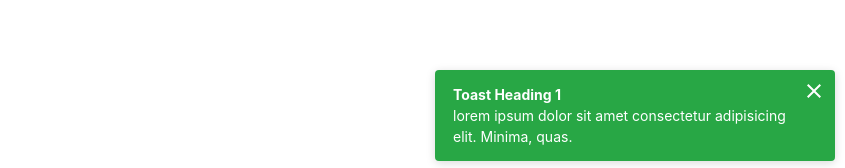
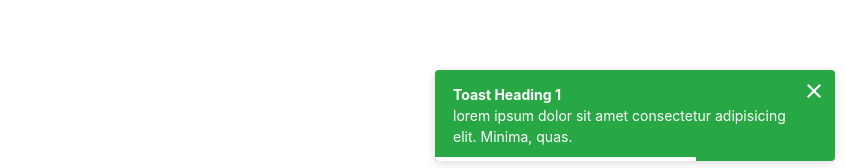
Before and after one commit to JonasPalms/palmo-toast, a website built with Vite: page index.html in a window 1280 px wide. Both pictures are taken after a click on the button "Show Toast". Shown: the part 629-797 px from the top of the page, without its empty margins (435-1280 px from the left). Built offline with nearby package versions, Linux system fonts and the light colour scheme.

Commit message:
add timer to toast

```diff
--- a/src/main.ts
+++ b/src/main.ts
@@ -18,6 +18,7 @@ document.querySelector('button')?.addEventListener('click', () => {
     type: type as ToastType,
     duration: Number(duration) * 1000,
     dissmissable: dissmissable,
+    showTimer: true,
   })
 
   toast.showToast()
--- a/src/toast.css
+++ b/src/toast.css
@@ -36,6 +36,7 @@
 .toast {
   cursor: pointer;
   position: fixed;
+  overflow: hidden;
   z-index: 1000;
   margin: var(--toast-margin);
   background-color: var(--toast-bg-color, --toast-default-bg);
@@ -114,6 +115,15 @@
     outline: 1px solid var(--toast-text-color);
     border-radius: var(--toast-border-radius);
   }
+
+  .toast-time-bar {
+    position: absolute;
+    bottom: 0;
+    left: 0;
+    height: 4px;
+    width: 100%;
+    background-color: var(--toast-text-color);
+  }
 }
 
 @keyframes slideInBottom {
--- a/src/toast.ts
+++ b/src/toast.ts
@@ -6,6 +6,7 @@ export type PalmToastOptions = {
   duration?: number
   dissmissable?: boolean
   draggable?: boolean
+  showTimer?: boolean
 }
 
 export enum ToastPosition {
@@ -31,10 +32,12 @@ export class PalmToast {
   private readonly duration: number
   private readonly dissmissable: boolean
   private readonly draggable: boolean
+  private readonly showTimer: boolean
   private toastElement?: HTMLElement
-  private timeoutID?: number
+  private timeBar?: HTMLElement
   private toastSpacing = 10
   private positionModifier: 'top' | 'bottom'
+  private requestAnimationID?: number
 
   constructor(options: PalmToastOptions) {
     this.text = options.text
@@ -44,6 +47,7 @@ export class PalmToast {
     this.duration = options.duration ?? 3000
     this.dissmissable = options.dissmissable ?? true
     this.draggable = options.draggable ?? true
+    this.showTimer = options.showTimer ?? false
     this.positionModifier =
       this.position === ToastPosition.BottomRight || this.position === ToastPosition.BottomLeft
         ? 'bottom'
@@ -56,11 +60,10 @@ export class PalmToast {
     toast.setAttribute('toast-type', this.type)
     toast.setAttribute('toast-position', this.position)
 
-    const innerHTML = `
+    toast.innerHTML = `
       <strong>${this.heading ?? ''}</strong>
       <p class="toast-body">${this.text}</p>
     `
-    toast.innerHTML = innerHTML
 
     if (this.dissmissable) {
       this.addCloseButton(toast)
@@ -68,6 +71,10 @@ export class PalmToast {
 
     if (this.draggable) {
       this.makeDraggable(toast)
+    }
+
+    if (this.showTimer) {
+      this.addTimeBar(toast)
     }
 
     return toast
@@ -80,9 +87,7 @@ export class PalmToast {
 
       this.repositionToasts()
 
-      this.timeoutID = window.setTimeout(() => {
-        this.removeToast()
-      }, this.duration)
+      this.beginTimer()
     } catch (error) {
       console.error('An error occurred while generating your PalmToast: \n', error)
     }
@@ -94,25 +99,51 @@ export class PalmToast {
     closeButton.innerHTML = `
     <svg xmlns="http://www.w3.org/2000/svg" viewBox="0 0 24 24"><title>close</title><path d="M19,6.41L17.59,5L12,10.59L6.41,5L5,6.41L10.59,12L5,17.59L6.41,19L12,13.41L17.59,19L19,17.59L13.41,12L19,6.41Z" fill="currentColor" /></svg>
     `
-    closeButton.addEventListener('click', () => this.removeToast())
+    closeButton.addEventListener('click', () => this.removeToast)
     toast.appendChild(closeButton)
   }
 
-  private makeDraggable(toast: HTMLElement) {
-    toast.addEventListener('dragstart', (e: MouseEvent) => {
-      console.log(e)
-    })
+  private makeDraggable(toast: HTMLElement) {}
+
+  private beginTimer() {
+    let startTime: number | undefined
+    const updateTimer = (timeStamp: number) => {
+      if (!startTime) {
+        startTime = timeStamp
+      }
+
+      const elapsed = timeStamp - startTime
+      const remainingTime = Math.max(0, this.duration - elapsed)
+
+      if (this.timeBar) {
+        const percentage = (remainingTime / this.duration) * 100
+        this.timeBar.style.width = `${percentage}%`
+      }
+
+      if (remainingTime > 0) {
+        this.requestAnimationID = requestAnimationFrame(updateTimer)
+      } else {
+        this.removeToast()
+      }
+    }
+
+    this.requestAnimationID = requestAnimationFrame(updateTimer)
+  }
+
+  private addTimeBar(toast: HTMLElement) {
+    this.timeBar = document.createElement('div')
+    this.timeBar.className = 'toast-time-bar'
+    toast.appendChild(this.timeBar)
   }
 
   private removeToast() {
-    window.clearTimeout(this.timeoutID)
+    if (!this.toastElement) return
 
-    if (this.toastElement) {
-      this.toastElement.style.opacity = '0'
-      this.toastElement.ontransitionend = () => {
-        this.toastElement?.remove()
-        this.repositionToasts()
-      }
+    this.toastElement.style.opacity = '0'
+    this.toastElement.ontransitionend = () => {
+      if (this.requestAnimationID) cancelAnimationFrame(this.requestAnimationID)
+      this.toastElement?.remove()
+      this.repositionToasts()
     }
   }
 
```
